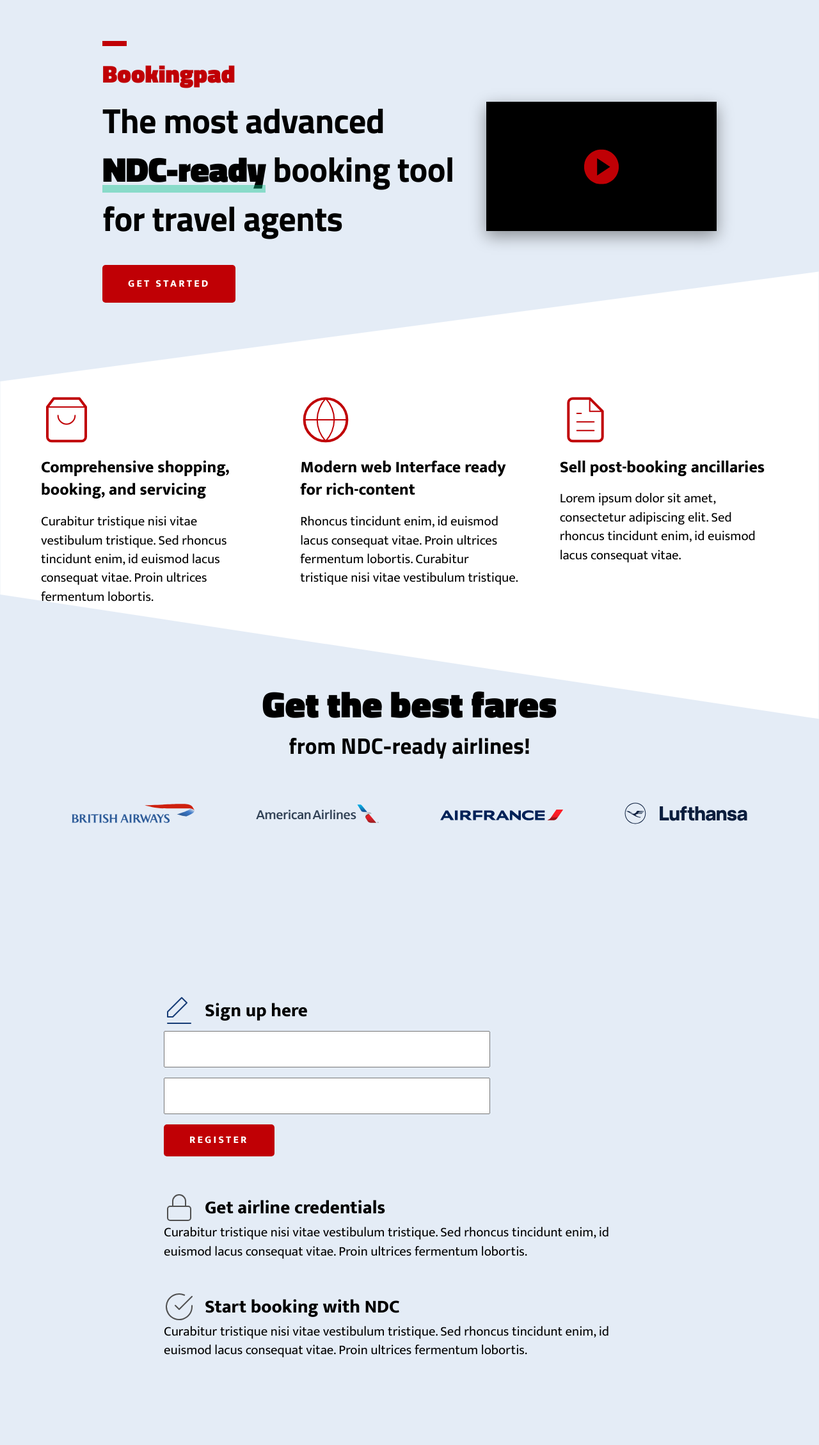
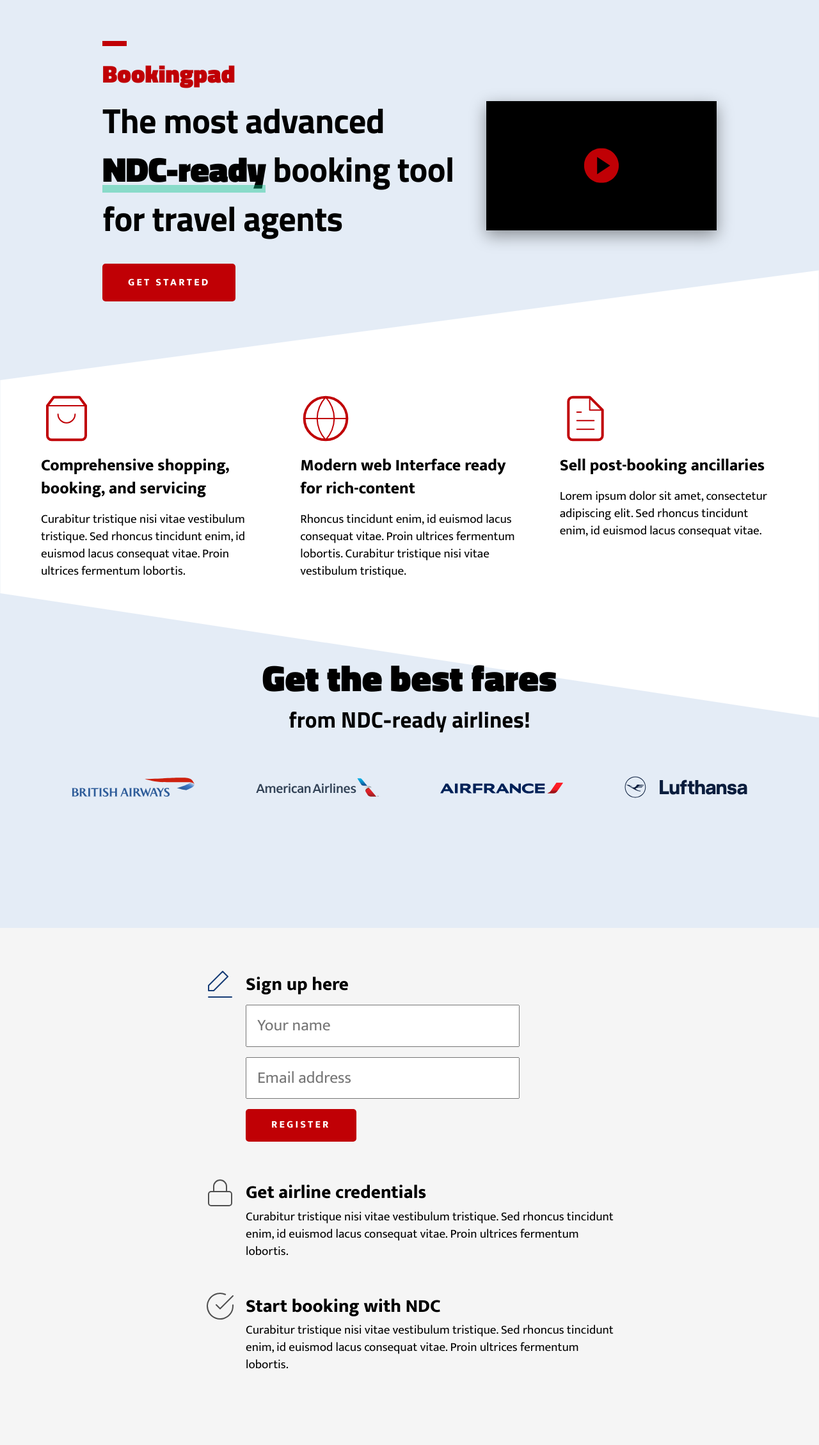
Before and after one commit to tripsimian-labs/bookingpad-web, a Jekyll site: the page built from index.md, in a window 1280 px wide. Shown: the whole page at 64% size. Built offline with Jekyll 4.4.1, drawn with Linux system fonts in a browser that asks for light colours; before the commit the page ends 2237 px from its top, so only the background shows below that.

Commit message:
Style adjustments for get-started section

```diff
--- a/_layouts/main.html
+++ b/_layouts/main.html
@@ -214,15 +214,15 @@
             <h3>Sign up here</h3>
           </div>
           <form action="">
-            <div>
-              <input type="text" name="name" id="" />
-            </div>
-            <div>
-              <input type="email" name="email" id="" />
-            </div>
-            <div>
+            <p>
+              <input type="text" name="name" placeholder="Your name" id="" />
+            </p>
+            <p>
+              <input type="email" name="email" placeholder="Email address" id="" />
+            </p>
+            <p>
               <input class="button" type="submit" value="Register" />
-            </div>
+            </p>
           </form>
         </li>
         <li class="credentials">
--- a/_sass/layout.scss
+++ b/_sass/layout.scss
@@ -115,8 +115,8 @@
 
 form {
   input {
-    font-size: 2rem;
-    padding: .5rem;
+    font-size: 1.6rem;
+    padding: 1rem;
     margin: .5rem 0;
   }
 }
@@ -174,7 +174,7 @@
   max-width: 72rem;
 
   &.narrow {
-    max-width: 48rem;
+    max-width: 40rem;
   }
 }
 
@@ -218,7 +218,11 @@
 }
 
 .get-started {
+  background-color: whitesmoke;
   padding: 4rem 0;
+  p {
+    margin-left: 4rem;
+  }
 }
 
 .liner {
--- a/_sass/typography.scss
+++ b/_sass/typography.scss
@@ -3,7 +3,7 @@
 body {
   font-family: 'Mukta', -apple-system, BlinkMacSystemFont, 'Segoe UI', Roboto,
     Oxygen, Ubuntu, Cantarell, 'Open Sans', 'Helvetica Neue', sans-serif;
-  font-size: 130%;
+  font-size: 120%;
   line-height: 1.414;
   font-weight: 400;
   -webkit-font-smoothing: antialiased;
```
